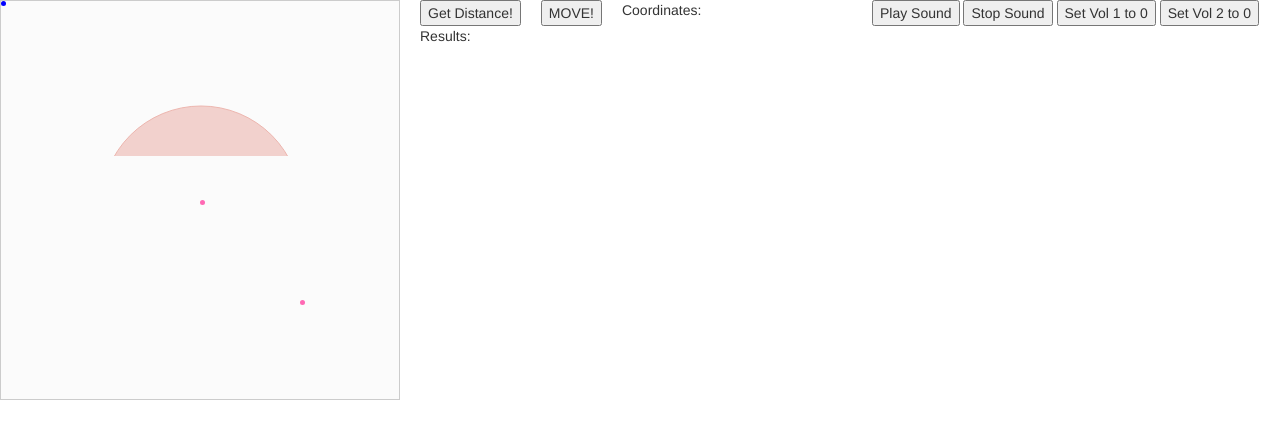
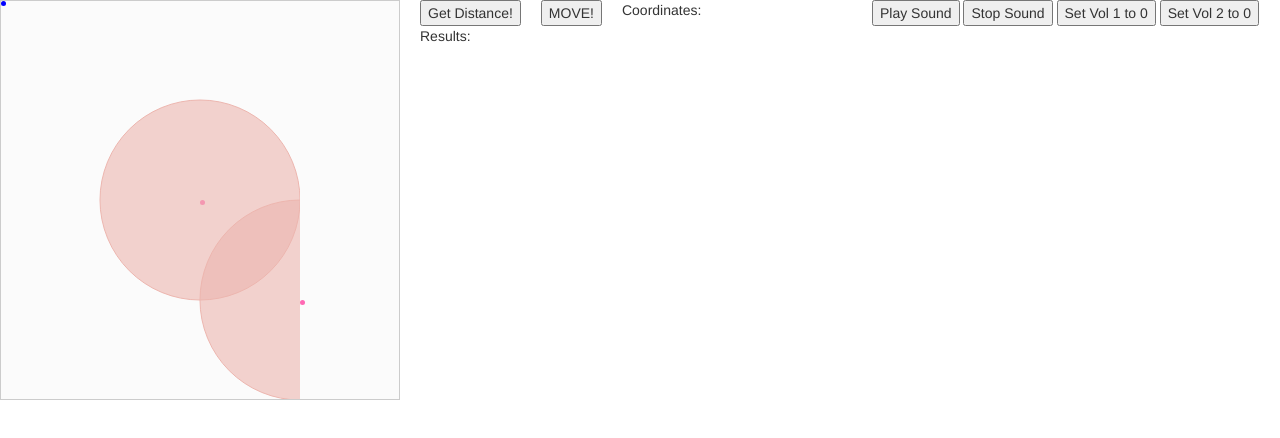
Before and after one commit to jayfresh/sound-map, a website: page src/index.html in a window 1280 px wide. Drawn offline with nearby package versions, Linux system fonts and the light colour scheme; files that its build step writes are made by us from their sources; no server answers.

Commit message:
makes circles stay inside box

```diff
--- a/src/scss/style.scss
+++ b/src/scss/style.scss
@@ -51,6 +51,13 @@ body {
 	position: relative;
 }
 
+svg {
+	height: 399px;
+	position: absolute;
+	top: 0;
+	left: 0;
+}
+
 circle {
   fill: #EDB6AF;
   fill-opacity: 0.6;
```
